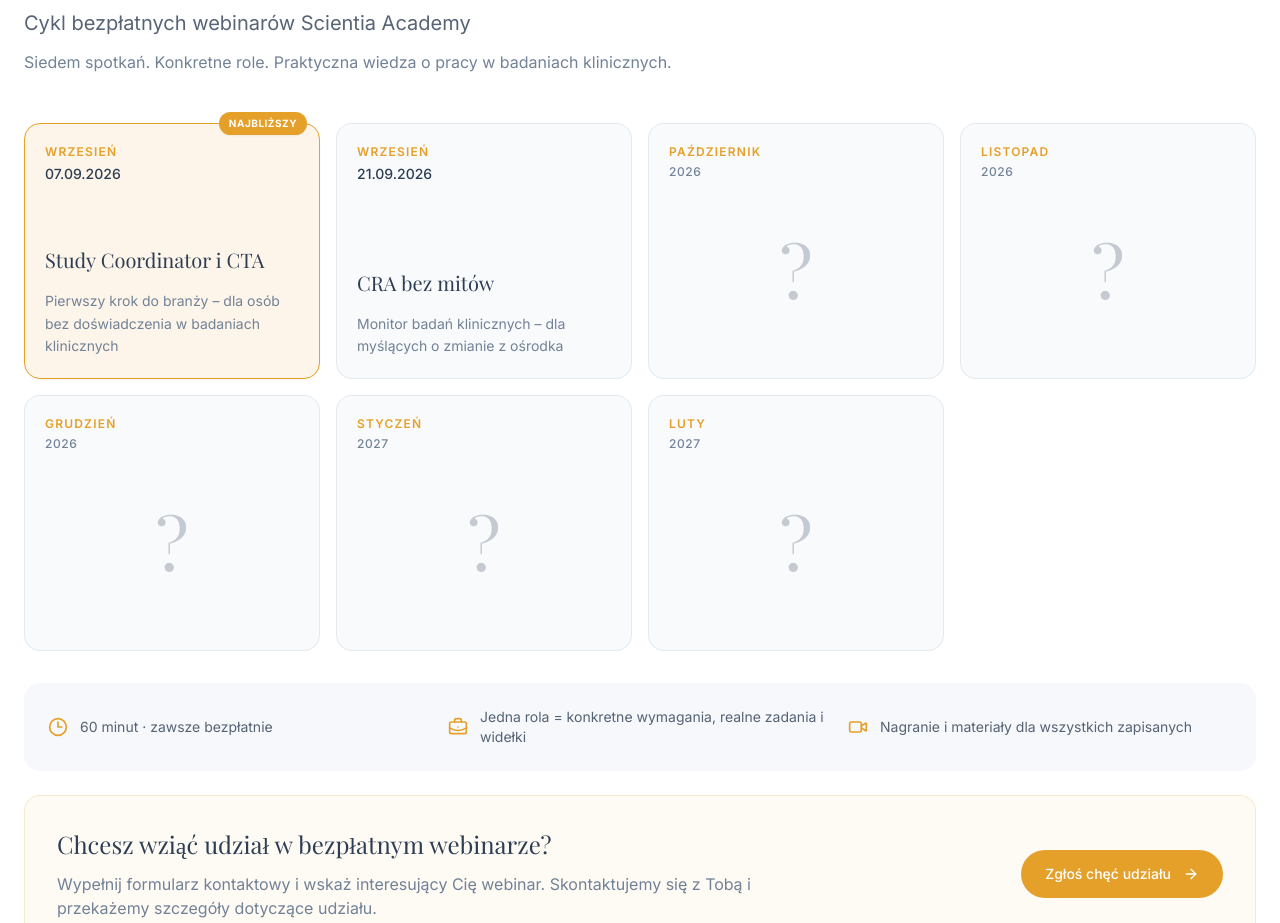
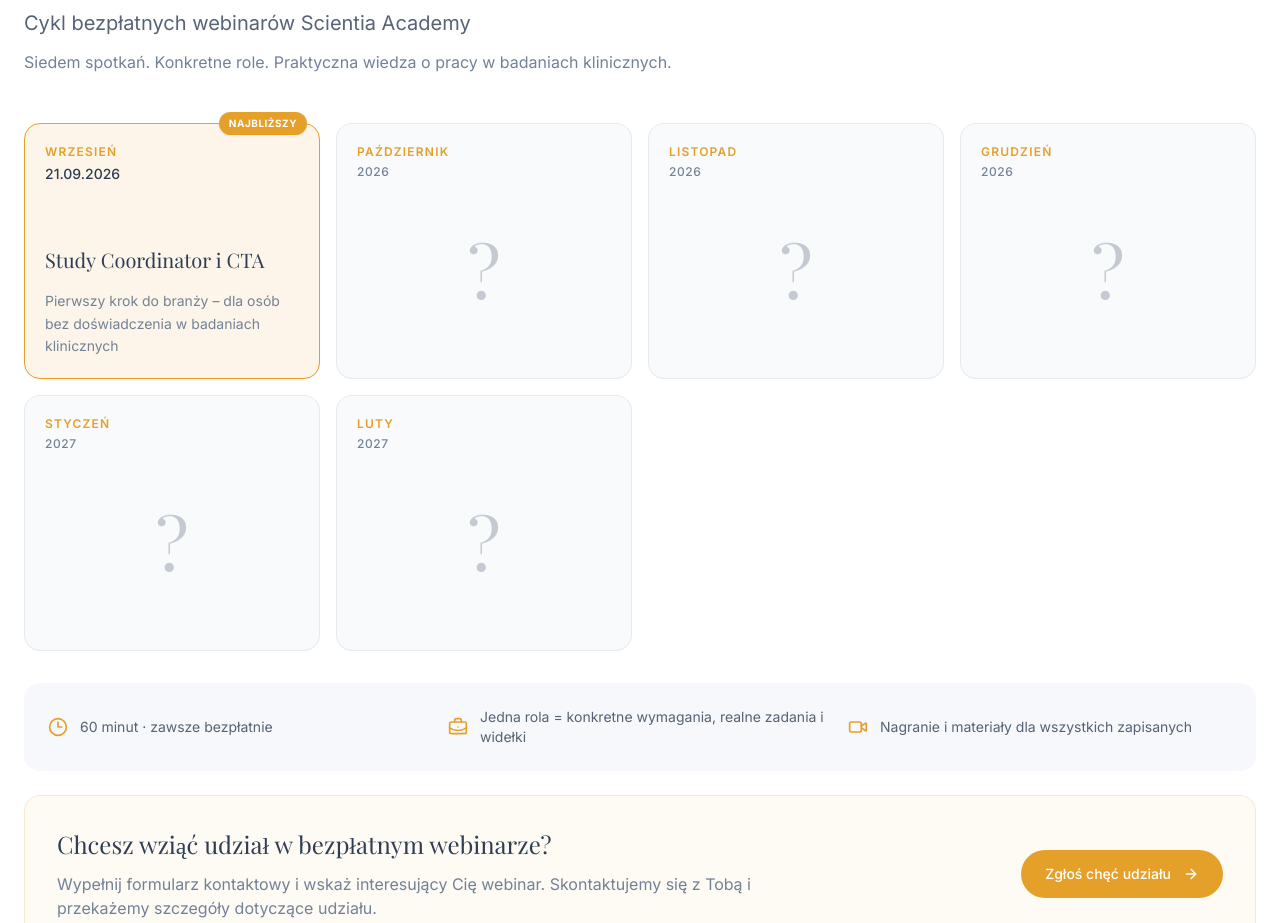
Before and after one commit to hubiKlika/Scientia-Academy-web, a React (Vite) app: page / in a window 1280 px wide. Shown: the part 3764-4687 px from the top of the page. Built offline with nearby package versions, Linux system fonts and the light colour scheme; the HTML template or start-up script is replaced by a standard one; a web font is replaced by a local one.

Commit message:
zmiana dat

```diff
--- a/src/components/landing/WebinarsSection.jsx
+++ b/src/components/landing/WebinarsSection.jsx
@@ -5,17 +5,11 @@
 const webinars = [
   {
     month: 'WRZESIEŃ',
-    date: '07.09.2026',
+    date: '21.09.2026',
     badge: 'NAJBLIŻSZY',
     title: 'Study Coordinator i CTA',
     description: 'Pierwszy krok do branży – dla osób bez doświadczenia w badaniach klinicznych',
     featured: true,
-  },
-  {
-    month: 'WRZESIEŃ',
-    date: '21.09.2026',
-    title: 'CRA bez mitów',
-    description: 'Monitor badań klinicznych – dla myślących o zmianie z ośrodka',
   },
   { month: 'PAŹDZIERNIK', year: '2026' },
   { month: 'LISTOPAD', year: '2026' },
```
